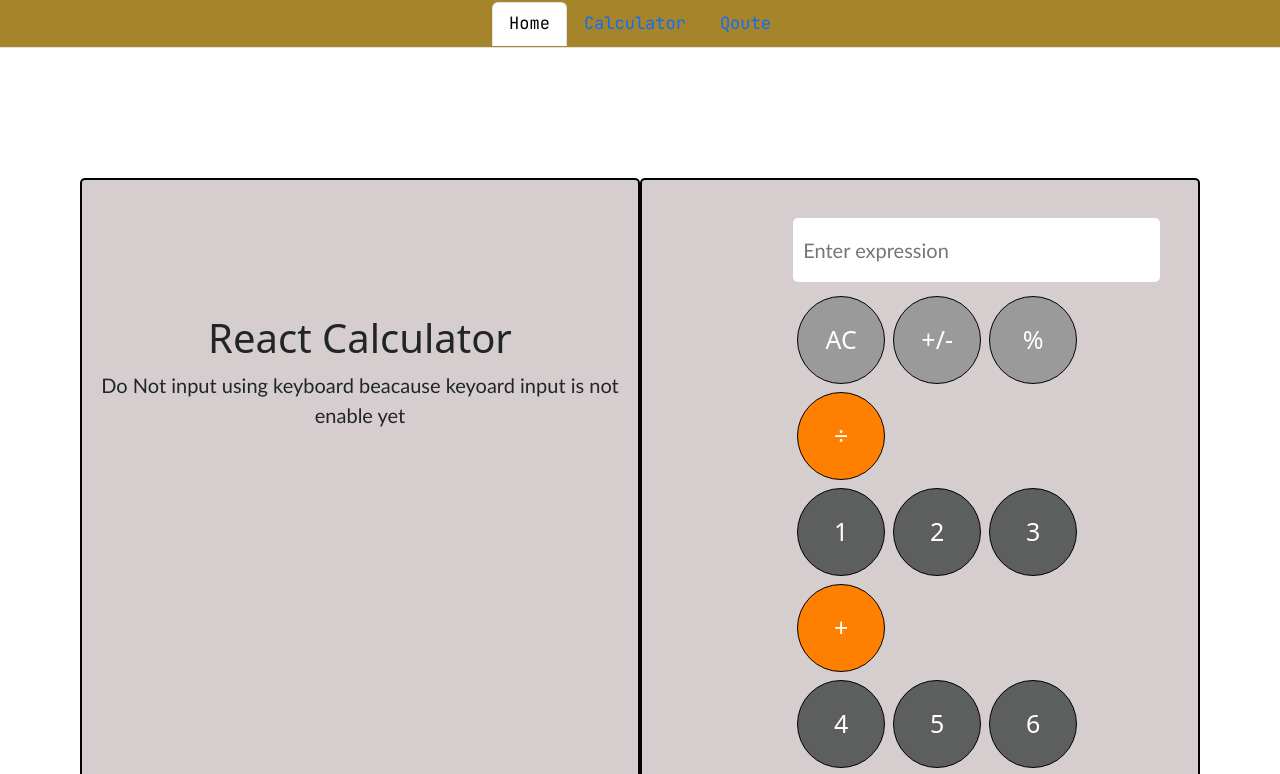
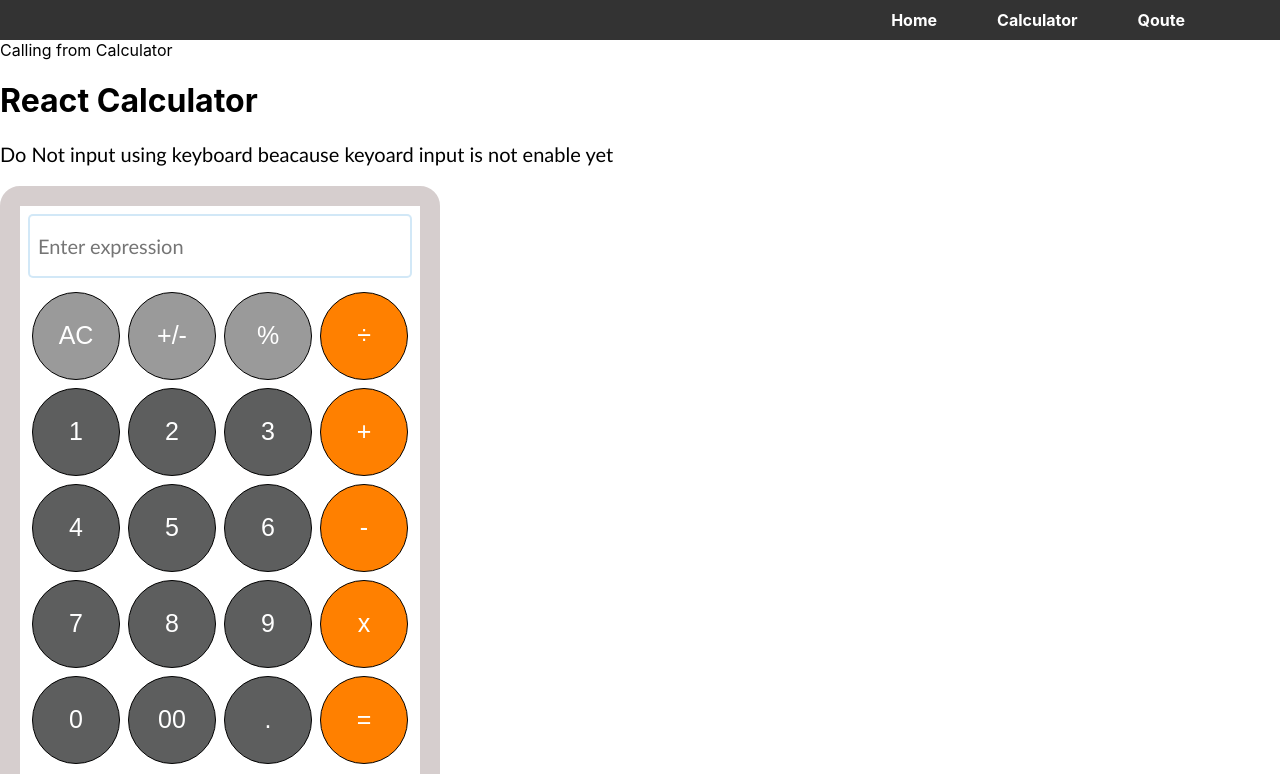
Before and after one commit to Asad-Zaidi/React-Calculator, a React (Create React App) app in the folder react-calculator/: page /Calculator in a window 1280 px wide. Shown: the top 774 px of the page. Built offline with nearby package versions, Linux system fonts and the light colour scheme.

Commit message:
Routes set

```diff
--- a/react-calculator/src/App.js
+++ b/react-calculator/src/App.js
@@ -1,26 +1,22 @@
 import React from "react";
-import Header from "./Component/Header"
-import {
-	BrowserRouter as Router,
-	Routes,
-	Route,
-} from "react-router-dom";
-import Calculator from "./Pages/Calculator";
-import Qoute from "./Pages/Qoute";
+import { BrowserRouter, Routes, Route } from "react-router-dom"
+import Home from "./Pages/Home";
+import Qoutes from "./Pages/Qoute";
+import Calculator from "./Pages/Calculate";
+
+
 
 function App() {
 	return (
-    <>
-    <Header/>
-		<Router>
-			<Routes>
-				<Route exact path="./Component/Header.jsx" element={<Header/>} />
-				<Route path="/Calculator" element={<Calculator/>} />
-        <Route path="/Qoute" element={<Qoute/>} />
-			</Routes>
-		</Router>
-    <Calculator/>
-    </>
+		<>
+			<BrowserRouter>
+				<Routes>
+					<Route exact path='/' Component={Home}></Route>
+					<Route exact path='/Calculator' Component={Calculator}></Route>
+					<Route exact path='/Qoute' Component={Qoutes}></Route>
+				</Routes>
+			</BrowserRouter>
+		</>
 	);
 }
 
--- a/react-calculator/src/Component/Calculator.css
+++ b/react-calculator/src/Component/Calculator.css
@@ -1,29 +1,3 @@
-.container {
-    margin-top: 15vh;
-    display: flex;
-    padding: 10px;
-    justify-content: center;
-}
-
-.container-item {
-    background-color: rgb(214, 206, 206);
-    border: 2px solid black;
-    border-radius: 5px;
-    width: 50%;
-    padding: 10px;
-    text-align: center;
-    padding-top: 12%;
-}
-
-.container-item1 {
-    background-color: rgb(214, 206, 206);
-    border: 2px solid black;
-    border-radius: 5px;
-    width: 50%;
-    padding: 10px;
-    padding-left: 11%;
-}
-
 .calculator-container {
     border: 20px solid rgb(214, 206, 206);
     border-radius: 20px;
--- a/react-calculator/src/Pages/Calculator.jsx
+++ b/react-calculator/src/Component/Calculator.jsx
@@ -3,7 +3,6 @@ import * as math from 'mathjs';
 import '../Component/Calculator.css'
 import CalculatorButton from '../Component/CalculatorButton';
 import CalculatorInput from '../Component/CalculatorInput';
-
 
 const Calculator = () => {
     const [input, setInput] = useState('');
--- a/react-calculator/src/Component/Header.css
+++ /dev/null
@@ -1,13 +0,0 @@
-@import url('https://fonts.googleapis.com/css2?family=JetBrains+Mono&display=swap');
-
-.myNav {
-    background-color: rgb(165, 132, 42);
-    display: flex;
-    height: 6vh;
-    width: 100%;
-    align-items: center;
-    font-family: 'JetBrains Mono', monospace;
-    font-size: 17px;
-    color: white;
-
-}
--- a/react-calculator/src/Component/Header.jsx
+++ /dev/null
@@ -1,23 +0,0 @@
-import Nav from 'react-bootstrap/Nav';
-import 'bootstrap/dist/css/bootstrap.min.css';
-import './Header.css';
-
-function TabsExample() {
-    return (
-        <Nav className="justify-content-center myNav" variant="tabs" defaultActiveKey="/home">
-            <Nav.Item>
-                <Nav.Link href="/home">Home</Nav.Link>
-            </Nav.Item>
-            <Nav.Item>
-                <Nav.Link href="link-1">Calculator</Nav.Link>
-            </Nav.Item>
-            <Nav.Item>
-                <Nav.Link href="disabled">
-                    Qoute
-                </Nav.Link>
-            </Nav.Item>
-        </Nav>
-    );
-}
-
-export default TabsExample;
--- /dev/null
+++ b/react-calculator/src/Nav-Bar/Header.css
@@ -0,0 +1,36 @@
+header {
+    background-color: #333;
+    padding: 10px;
+}
+
+.navbar {
+    display: flex;
+    justify-content: flex-end;
+    align-items: center;
+    padding-right: 40px;
+}
+
+.nav-list {
+    list-style: none;
+    display: flex;
+    margin: 0;
+    padding: 0;
+}
+
+.nav-item {
+    margin-right: 30px;
+}
+
+.nav-item a {
+    text-decoration: none;
+    color: #fff;
+    font-weight: bold;
+    font-size: 16px;
+    padding: 10px 15px;
+    border-radius: 5px;
+    transition: color 0.3s ease;
+}
+
+.nav-item a:hover {
+    color: #ffd700;
+}
--- /dev/null
+++ b/react-calculator/src/Nav-Bar/Header.jsx
@@ -0,0 +1,19 @@
+import React from 'react'
+import { Link } from "react-router-dom";
+import './Header.css'
+
+const Head = () => {
+    return (
+        <header>
+            <nav className="navbar">
+                <ul className="nav-list">
+                    <li className="nav-item"><Link to='/'>Home</Link></li>
+                    <li className="nav-item"><Link to='/Calculator'>Calculator</Link></li>
+                    <li className="nav-item"><Link to='/Qoute'>Qoute</Link></li>
+                </ul>
+            </nav>
+        </header>
+    )
+}
+
+export default Head
--- /dev/null
+++ b/react-calculator/src/Pages/Calculate.jsx
@@ -0,0 +1,15 @@
+import React from 'react'
+import Calculator from '../Component/Calculator'
+import Header from '../Nav-Bar/Header'
+
+const Calculate = () => {
+    return (
+        <>
+            <Header/>
+            <div>Calling from Calculator</div>
+            <Calculator />
+        </>
+    )
+}
+
+export default Calculate
--- a/react-calculator/src/Pages/Home.jsx
+++ b/react-calculator/src/Pages/Home.jsx
@@ -1,7 +1,11 @@
 import React from 'react'
+import Head from '../Nav-Bar/Header'
 
 export default function Home() {
     return (
-        <div>Home</div>
+        <>
+            <Head />
+            <h1>Home</h1>
+        </>
     )
 }
--- /dev/null
+++ b/react-calculator/src/Pages/Qoute.css
@@ -0,0 +1,27 @@
+.quote-container {
+    display: flex;
+    justify-content: center;
+    align-items: center;
+    height: 100vh;
+}
+
+.quote-wrapper {
+    text-align: center;
+    max-width: 600px;
+    padding: 20px;
+    background-color: #b9b0b0;
+    border-radius: 10px;
+    box-shadow: 0 4px 8px rgba(0, 0, 0, 0.1);
+}
+
+.quote {
+    font-size: 18px;
+    line-height: 1.6;
+    color: #333;
+}
+
+.quote footer {
+    margin-top: 10px;
+    font-style: italic;
+    color: #777;
+}
--- a/react-calculator/src/Pages/Qoute.jsx
+++ b/react-calculator/src/Pages/Qoute.jsx
@@ -1,7 +1,46 @@
-import React from 'react'
+import React, { useState, useEffect } from 'react';
+import Head from '../Nav-Bar/Header';
+import './Qoute.css';
 
 export default function Qoute() {
+    const [quotes, setQuotes] = useState([]);
+    const [currentQuoteIndex, setCurrentQuoteIndex] = useState(0);
+
+    useEffect(() => {
+        const fetchQuotes = async () => {
+            try {
+                const response = await fetch('https://type.fit/api/quotes');
+                const data = await response.json();
+                setQuotes(data);
+            } catch (error) {
+                console.error('Error fetching quotes:', error);
+            }
+        };
+
+        fetchQuotes();
+    }, []);
+
+    useEffect(() => {
+        const intervalId = setInterval(() => {
+            setCurrentQuoteIndex((prevIndex) => (prevIndex + 3) % quotes.length);
+        }, 100000);
+
+        return () => clearInterval(intervalId);
+    }, [quotes]);
+
     return (
-        <h1>Qoute</h1>
-    )
+        <>
+            <Head />
+            <div className="quote-container">
+                <div className="quote-wrapper">
+                    {quotes.length > 0 && (
+                        <blockquote className="quote">
+                            <p>{quotes[currentQuoteIndex].text}</p>
+                            <footer>- {quotes[currentQuoteIndex].author || 'Unknown'}</footer>
+                        </blockquote>
+                    )}
+                </div>
+            </div>
+        </>
+    );
 }
```
Also changed, not shown: react-calculator/src/Component/Home.jsx (deleted, +0 -7 lines).
